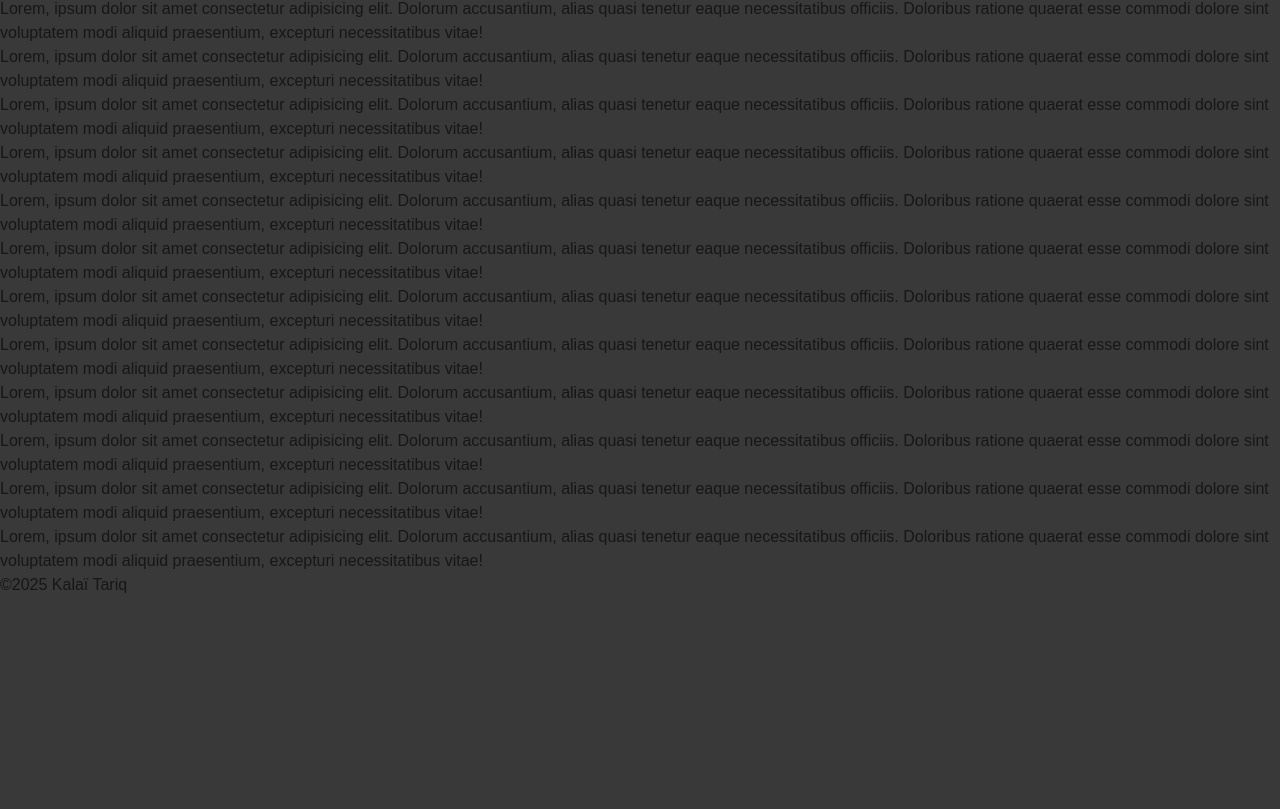
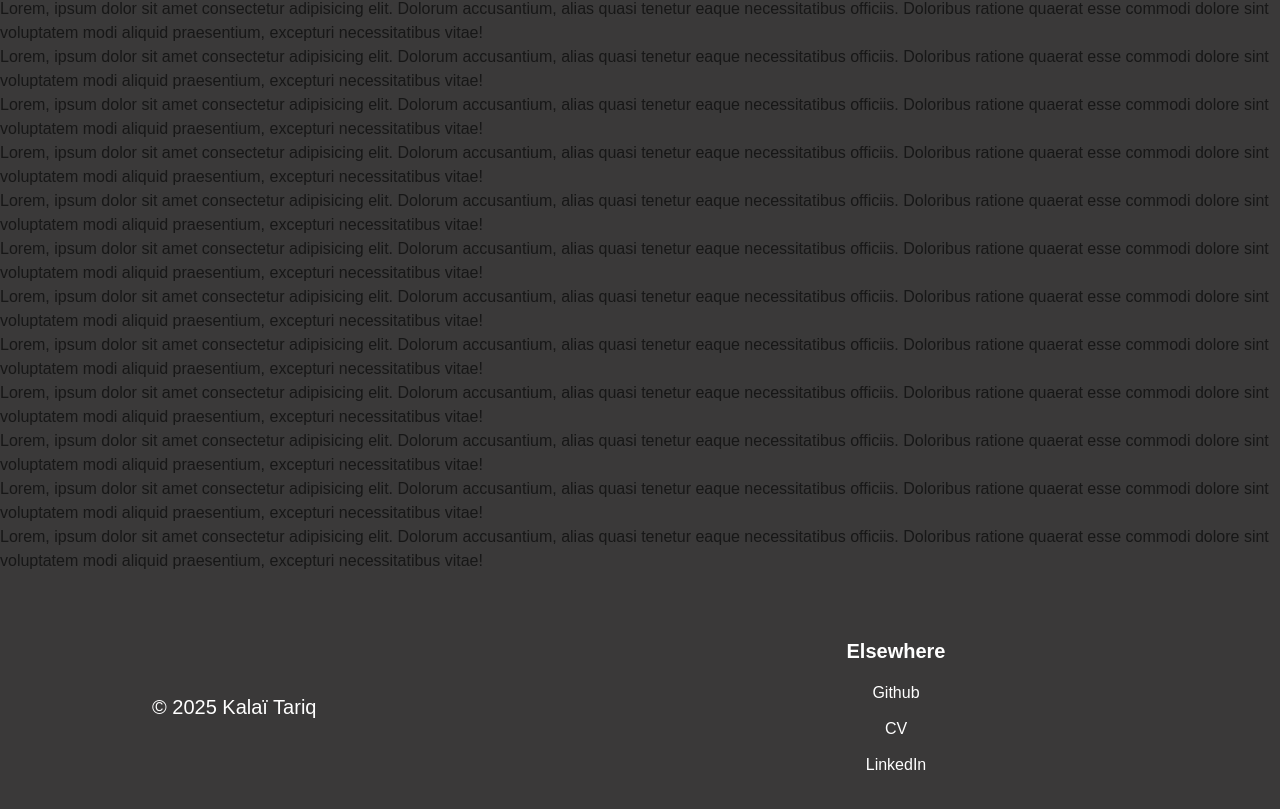
Before and after one commit to TariqKalai/cv_portfolio_website, a Next.js app: page / in a window 1280 px wide. Shown: the part 4435-5244 px from the top of the page. Before the commit the page ends 5032 px from the top, so only its background shows below. Built offline with nearby package versions, Linux system fonts and the light colour scheme.

Commit message:
Cleaner footer + links

```diff
--- a/app/components/Footer.tsx
+++ b/app/components/Footer.tsx
@@ -1,11 +1,47 @@
 import { Children, type ReactNode } from 'react'
+
+
 
 export default function Footer(){
     return (
-        <div className='bottom-0 w-full'>
+    <footer className="max-w-5xl mx-auto py-16 px-6 grid grid-cols-1 md:grid-cols-2 gap-12 text-xl text-white">
 
-            ©2025 Kalaï Tariq
 
-        </div>
+
+          <div className="flex items-center gap-2  font-medium">
+            <span>© 2025 Kalaï Tariq</span>
+          </div>
+
+
+
+          <div className='text-center '>
+            <h3 className="font-semibold  mb-3">Elsewhere</h3>
+            <ul className="space-y-2 " >
+              <li><Link href='https://github.com/TariqKalai'> Github  </Link> </li>
+              <li><Link href='.'> CV  </Link> </li>
+              <li><Link href='https://www.linkedin.com/in/tariq-kala%C3%AF'> LinkedIn  </Link> </li>
+            </ul>
+          </div>
+
+
+
+
+    </footer>
+
     )
 }
+
+
+
+
+type LinkProps =
+{   children : ReactNode
+    href : string       }
+
+function Link(props: LinkProps){
+    return(
+        <a href={props.href} className ="text-[16px]">
+            {props.children}
+        </a>
+    )
+}
```
